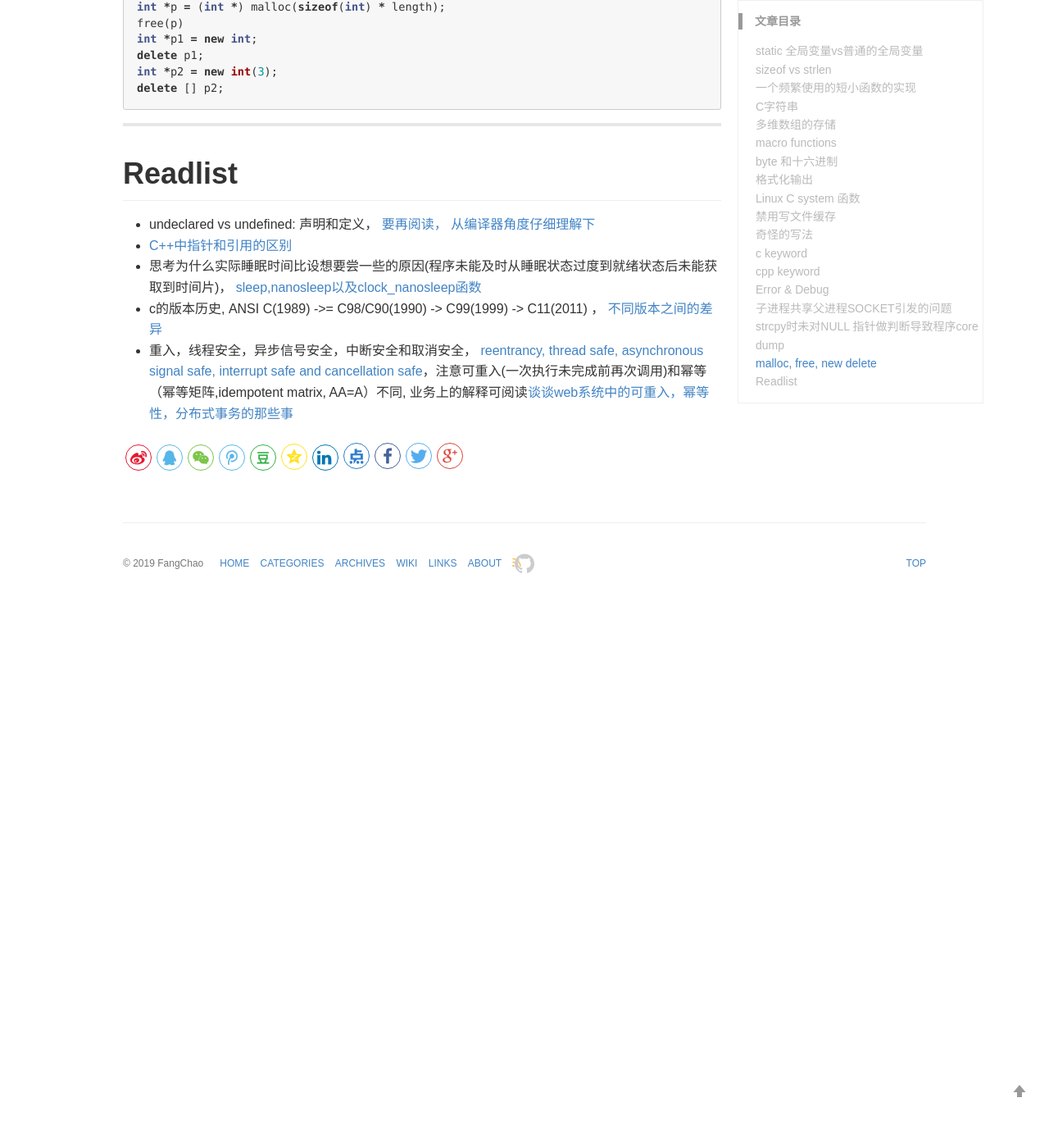
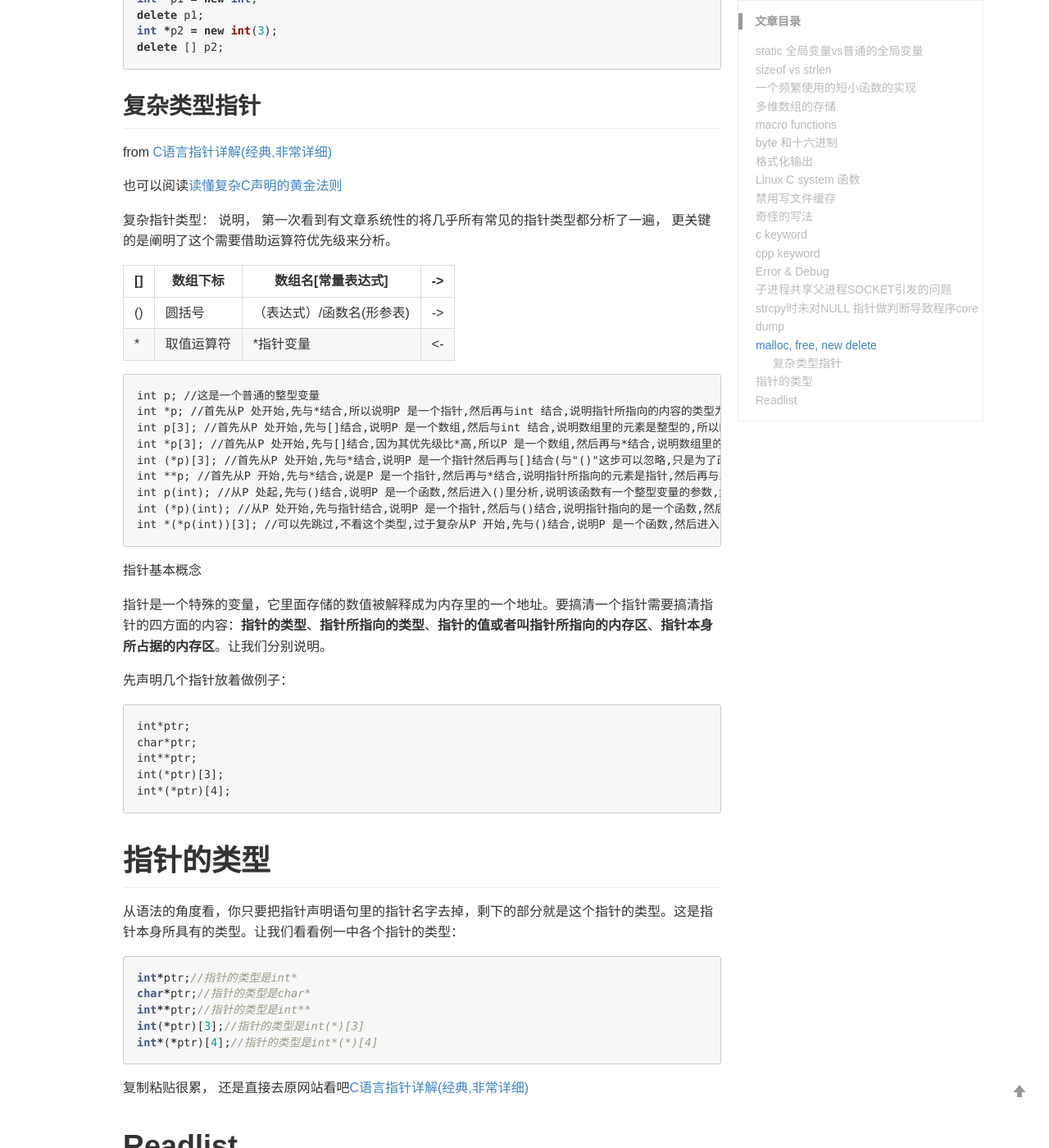
Before and after one commit to alanackart/alanackart.github.io, a Jekyll site: the page built from _posts/2019-05-26-c cpp note.md, in a window 1280 px wide and 1400 px high, scrolled down 5600 px. Shown: the whole window at 82% size. Built offline with Jekyll 4.4.1, drawn with Linux system fonts in a browser that asks for light colours; comment, search, counter and statistics services are not loaded; before the commit the page ends 6336 px from its top, so only the background shows below that; some of the changed text lies outside the part shown.

Commit message:
minor update

````diff
--- a/_posts/2019-05-26-c cpp note.md
+++ b/_posts/2019-05-26-c cpp note.md
@@ -26,10 +26,6 @@ keywords: 		C/CPP
 
 - c 用宏定义
 - c++用 inline
-
-# C字符串
-
-因为C语言没有字符串类型， 需要使用字符数组来表示(需要明确大小)，字符数组的最后1个字符需要保存'\0'来做结束标记，因此， 声明的字符数组需要比要存储的大小多1。
 
 # 多维数组的存储
 
@@ -85,6 +81,14 @@ system fork shell, shell fork出command程序， 需要注意隐式端口占用
 `#if 0 stmt1; #else stmt2; #endif`中stmt1是相当于被注释掉的
 
 - C++使用new来声明对象时需要使用类指针来接收，这一点和C#, JAVA不同，需要注意下， 另外也需要记得用delete来使得析构函数执行。若不需要可直接使用OBJECT obj(1,2,3)这种方式进行对象的声明
+
+- 用typedef 定义一个包含10个整型的类型。
+
+  注：typedef int NUMBER[10];
+  NUMBER 声明为含有10个元素的数组类型。
+  NUMBER n;
+  n[0] =1;
+  n为含有10个元素的数组。
 
 # c keyword
 
@@ -194,8 +198,59 @@ int *p2 = new int(3);
 delete [] p2;
 ```
 
+复杂类型指针
+---------------------
+from [C语言指针详解(经典,非常详细)](https://blog.csdn.net/constantin_/article/details/79575638)
 
----------------------
+也可以阅读[读懂复杂C声明的黄金法则](https://www.cnblogs.com/jiqingwu/p/4043369.html)
+
+复杂指针类型： 说明， 第一次看到有文章系统性的将几乎所有常见的指针类型都分析了一遍， 更关键的是阐明了这个需要借助运算符优先级来分析。
+
+| []   | 数组下标   | 数组名[常量表达式]        | ->   |
+| ---- | ---------- | ------------------------- | ---- |
+| ()   | 圆括号     | （表达式）/函数名(形参表) | ->   |
+| *    | 取值运算符 | *指针变量                 | <-   |
+
+```
+int p; //这是一个普通的整型变量
+int *p; //首先从P 处开始,先与*结合,所以说明P 是一个指针,然后再与int 结合,说明指针所指向的内容的类型为int 型.所以P是一个返回整型数据的指针
+int p[3]; //首先从P 处开始,先与[]结合,说明P 是一个数组,然后与int 结合,说明数组里的元素是整型的,所以P 是一个由整型数据组成的数组
+int *p[3]; //首先从P 处开始,先与[]结合,因为其优先级比*高,所以P 是一个数组,然后再与*结合,说明数组里的元素是指针类型,然后再与int 结合,说明指针所指向的内容的类型是整型的,所以P 是一个由返回整型数据的指针所组成的数组
+int (*p)[3]; //首先从P 处开始,先与*结合,说明P 是一个指针然后再与[]结合(与"()"这步可以忽略,只是为了改变优先级),说明指针所指向的内容是一个数组,然后再与int 结合,说明数组里的元素是整型的.所以P 是一个指向由整型数据组成的数组的指针
+int **p; //首先从P 开始,先与*结合,说是P 是一个指针,然后再与*结合,说明指针所指向的元素是指针,然后再与int 结合,说明该指针所指向的元素是整型数据.由于二级指针以及更高级的指针极少用在复杂的类型中,所以后面更复杂的类型我们就不考虑多级指针了,最多只考虑一级指针.
+int p(int); //从P 处起,先与()结合,说明P 是一个函数,然后进入()里分析,说明该函数有一个整型变量的参数,然后再与外面的int 结合,说明函数的返回值是一个整型数据
+int (*p)(int); //从P 处开始,先与指针结合,说明P 是一个指针,然后与()结合,说明指针指向的是一个函数,然后再与()里的int 结合,说明函数有一个int 型的参数,再与最外层的int 结合,说明函数的返回类型是整型,所以P 是一个指向有一个整型参数且返回类型为整型的函数的指针
+int *(*p(int))[3]; //可以先跳过,不看这个类型,过于复杂从P 开始,先与()结合,说明P 是一个函数,然后进入()里面,与int 结合,说明函数有一个整型变量参数,然后再与外面的*结合,说明函数返回的是一个指针,,然后到最外面一层,先与[]结合,说明返回的指针指向的是一个数组,然后再与*结合,说明数组里的元素是指针,然后再与int 结合,说明指针指向的内容是整型数据.所以P 是一个参数为一个整数据且返回一个指向由整型指针变量组成的数组的指针变量的函数.
+```
+
+指针基本概念
+
+指针是一个特殊的变量，它里面存储的数值被解释成为内存里的一个地址。要搞清一个指针需要搞清指针的四方面的内容：**指针的类型**、**指针所指向的类型**、**指针的值或者叫指针所指向的内存区**、**指针本身所占据的内存区**。让我们分别说明。
+
+先声明几个指针放着做例子：
+
+```
+int*ptr;
+char*ptr;
+int**ptr;
+int(*ptr)[3];
+int*(*ptr)[4];
+```
+
+# 指针的类型
+
+从语法的角度看，你只要把指针声明语句里的指针名字去掉，剩下的部分就是这个指针的类型。这是指针本身所具有的类型。让我们看看例一中各个指针的类型：
+
+```c
+int*ptr;//指针的类型是int*
+char*ptr;//指针的类型是char*
+int**ptr;//指针的类型是int**
+int(*ptr)[3];//指针的类型是int(*)[3]
+int*(*ptr)[4];//指针的类型是int*(*)[4]
+```
+
+复制粘贴很累， 还是直接去原网站看吧[C语言指针详解(经典,非常详细)](https://blog.csdn.net/constantin_/article/details/79575638)
+
 # Readlist
 
 - undeclared vs undefined: 声明和定义， [要再阅读， 从编译器角度仔细理解下](https://www.zhihu.com/question/27639400)
````
